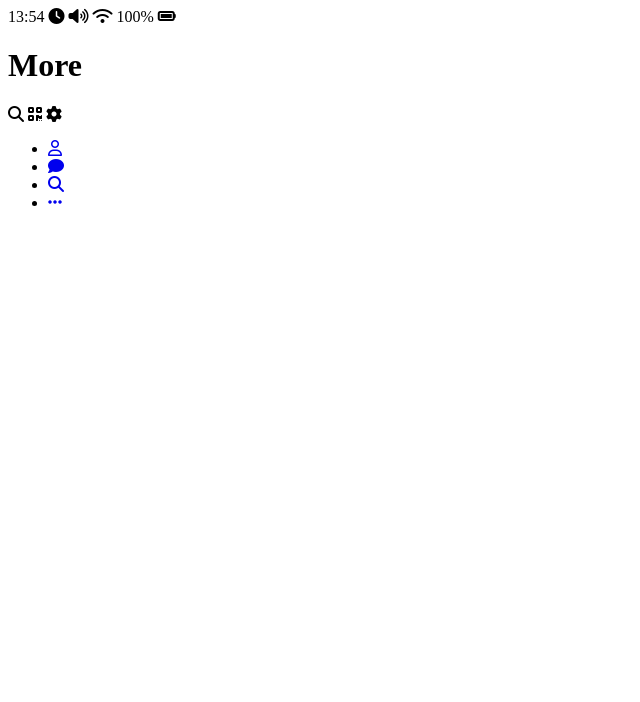
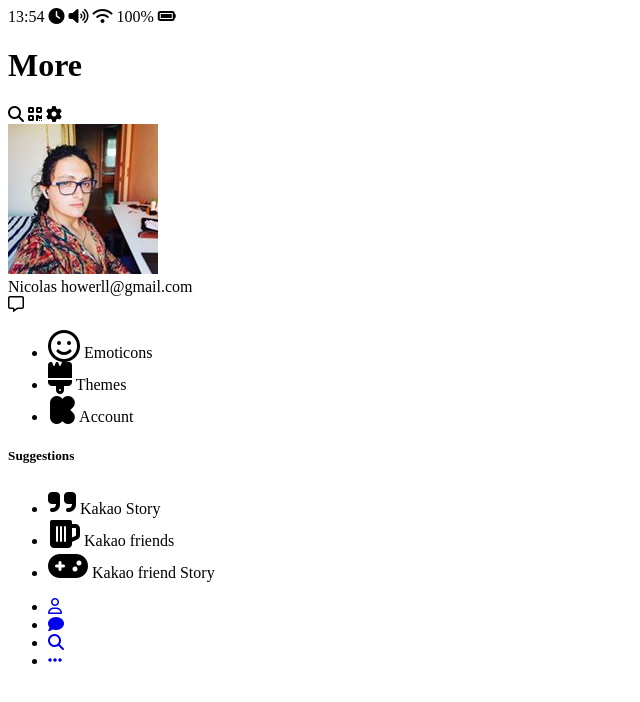
Before and after one commit to alynlee/kakao-clone, a plain HTML site: page more.html in a window 1280 px wide. Shown: the whole page, without its empty margins (0-640 px from the left). Drawn offline with Linux system fonts and the light colour scheme.

Commit message:
complete make more.html

```diff
--- a/more.html
+++ b/more.html
@@ -38,7 +38,74 @@
             </span>
         </div>
     </header>
+    <main class="more">
+        <header class="more__header">
+            <div class="friends__friend friend">
+                <div class="friend__column">
+                    <img src="images/avatar.jpg" class="g-avatar friend__avatar">
+                    <div class="friend__content">
+                        <span class="friend__name">
+                            Nicolas
+                        </span>
+                        <span class="friend__status">
+                            howerll@gmail.com
+                        </span>
+                    </div>
+                </div>
+                <div class="friend__column">
+                    <i class="far fa-comment-alt"></i>
+                </div>
 
+            </div>
+            <ul class="more__btn-list">
+                <li class="more__btn">
+                    <span class="more__btn-icon"></span>
+                    <span class="more_btn-title">
+                        <i class="far fa-smile fa-2x"></i>
+                        Emoticons
+                    </span>
+                </li>
+                <li class="more__btn">
+                    <span class="more__btn-icon"></span>
+                    <span class="more_btn-title">
+                        <i class="fas fa-brush fa-2x"></i>
+                        Themes
+                    </span>
+                </li>
+                <li class="more__btn">
+                    <span class="more__btn-icon"></span>
+                    <span class="more_btn-title">
+                        <i class="fab fa-kickstarter-k fa-2x"></i>
+                        Account
+                    </span>
+                </li>
+            </ul>
+        </header>
+
+        <section class="more__suggenstions">
+            <h5 class="more__title"> Suggestions </h5>
+            <ul class="more__suggestions-list">
+                <li class="more__suggestion suggestion">
+                    <span class="suggestion__icon">
+                        <i class="fas fa-quote-right fa-2x"></i>
+                    </span>
+                    <span class="suggenstion__title">Kakao Story</span>
+                </li>
+                <li class="more__suggestion suggestion">
+                    <span class="suggestion__icon">
+                        <i class="fas fa-beer fa-2x"></i>
+                    </span>
+                    <span class="suggenstion__title">Kakao friends</span>
+                </li>
+                <li class="more__suggestion suggestion">
+                    <span class="suggestion__icon">
+                        <i class="fas fa-gamepad fa-2x"></i>
+                    </span>
+                    <span class="suggenstion__title">Kakao friend Story</span>
+                </li>
+            </ul>
+        </section>
+    </main>
     <nav class="nav">
         <ul class="nav__list">
             <li class="nva__list-item">
```
